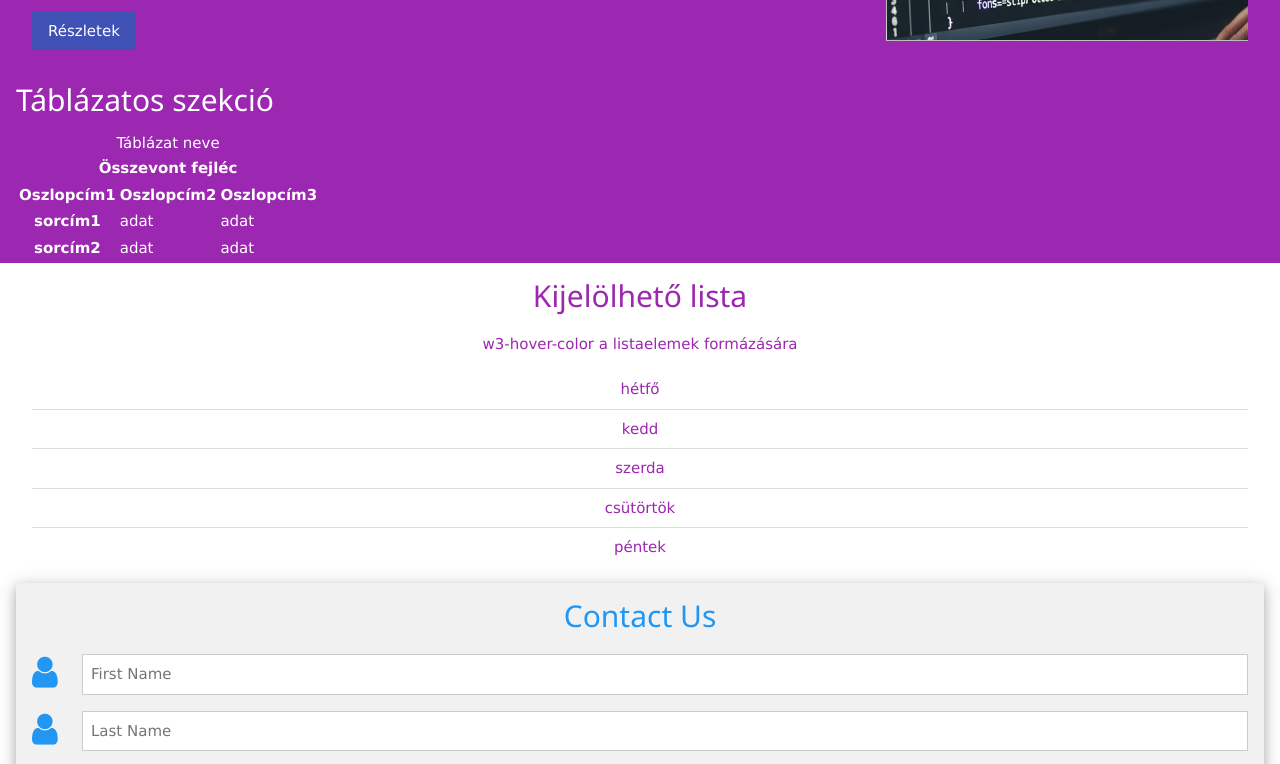
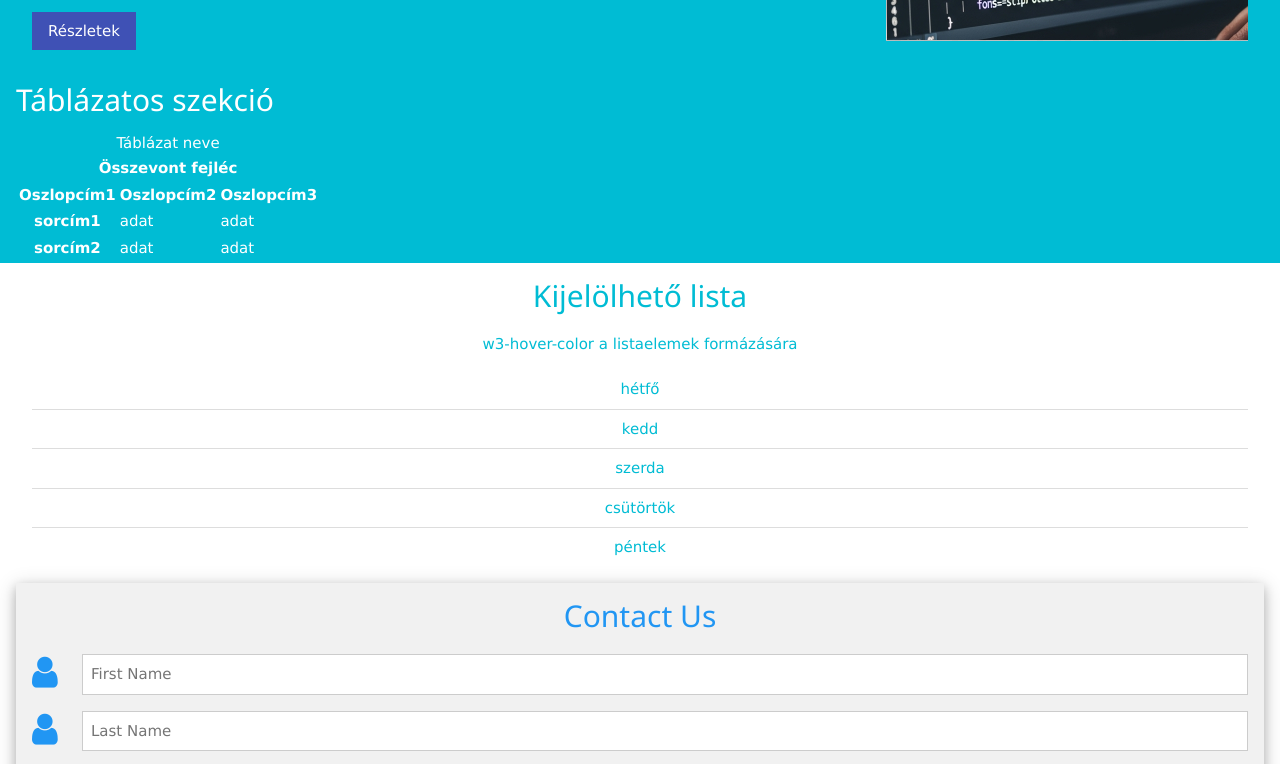
Before and after one commit to aronka2008/Digitalistemahet, a plain HTML site: page index.html in a window 1280 px wide. Shown: the part 1999-2763 px from the top of the page. Drawn offline with nearby package versions, Linux system fonts and the light colour scheme.

Commit message:
Update index.html

```diff
--- a/index.html
+++ b/index.html
@@ -22,7 +22,7 @@
         <h3>2025. március 24-28</h3>
         <h5>Paczári Áron 10.b</h5>
     </div>
-    <section class="w3-container w3-purple w3-text-white w3-row">
+    <section class="w3-container w3-cyan w3-text-white w3-row">
         <div class="w3-half w3-panel w3-right">
             <h1 class="w3-justify">Digitális TémaHét</h1>
             <p class="w3-justify">
@@ -65,7 +65,7 @@
         </div>
     </section>
 
-    <section class="w3-container w3-purple w3-text-white w3-row">
+    <section class="w3-container w3-cyan w3-text-white w3-row">
         <div class="w3-half w3-panel">
             <h1 class="w3-justify">Ajánlott programok</h1>
             <p class="w3-justify">
@@ -87,7 +87,8 @@
             <img src="bruh.png" alt="szgépes világ" class="w3-right">
         </div>
     </section>
- <section class="w3-container w3-purple w3-text-white">
+
+    <section class="w3-container w3-cyan w3-text-white">
         <h2>Táblázatos szekció</h2>
         <table>
             <caption>Táblázat neve</caption>
@@ -112,24 +113,30 @@
         </table>
     </section>
 
-    <section class="w3-container w3-white w3-text-purple w3-center">
+    <section class="w3-container w3-white w3-text-cyan w3-center">
         <div class="w3-container">
             <h2>Kijelölhető lista</h2>
             <p>w3-hover-color a listaelemek formázására</p>
             <ul class="w3-ul">
-                <li class="w3-hover-purple">hétfő</li>
-                <li class="w3-hover-purple">kedd</li>
-                <li class="w3-hover-purple">szerda</li>
-                <li class="w3-hover-purple">csütörtök</li>
-                <li class="w3-hover-purple">péntek</li>
+                <li class="w3-hover-blue">hétfő</li>
+                <li class="w3-hover-blue">kedd</li>
+                <li class="w3-hover-blue">szerda</li>
+                <li class="w3-hover-blue">csütörtök</li>
+                <li class="w3-hover-blue">péntek</li>
             </ul>
         </div>
     </section>
+
     <meta name="viewport" content="width=device-width, initial-scale=1">
 <link rel="stylesheet" href="https://www.w3schools.com/w3css/5/w3.css">
 <link rel="stylesheet" href="https://cdnjs.cloudflare.com/ajax/libs/font-awesome/4.7.0/css/font-awesome.min.css">
 <body>
 
+</style>
+</head>
+<body>
+
+<div class="form-wrapper">
     <form action="/action_page.php" class="w3-container w3-card-4 w3-light-grey w3-text-blue w3-margin">
         <h2 class="w3-center">Contact Us</h2>
 
@@ -169,8 +176,9 @@
         </div>
 
         <button class="w3-button w3-block w3-section w3-blue w3-ripple w3-padding">Send</button>
+    </form>
+</div>
 
-</form>
     <footer>
 
     </footer>
@@ -178,3 +186,7 @@
 </body>
 
 </html>
+
+</body>
+
+</html>
```
Lines whose indentation alone changed are shown as unchanged.
